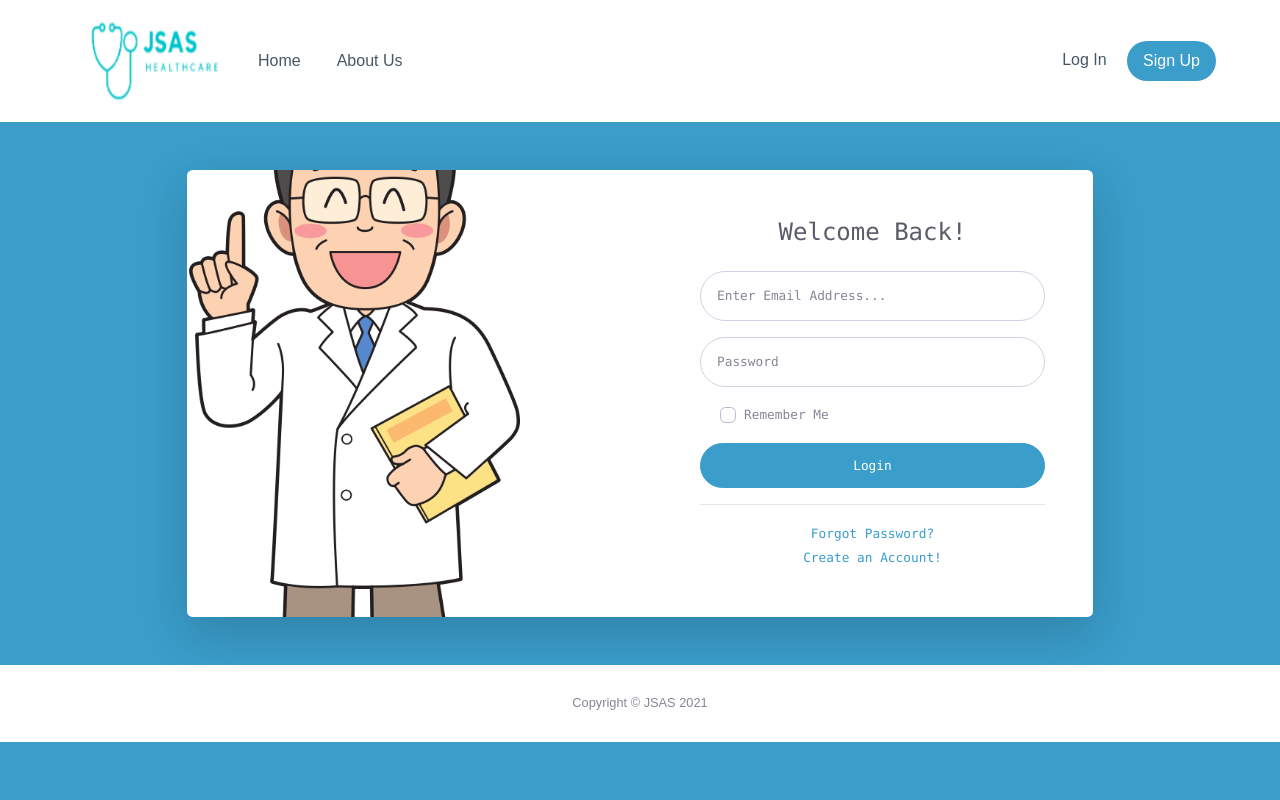
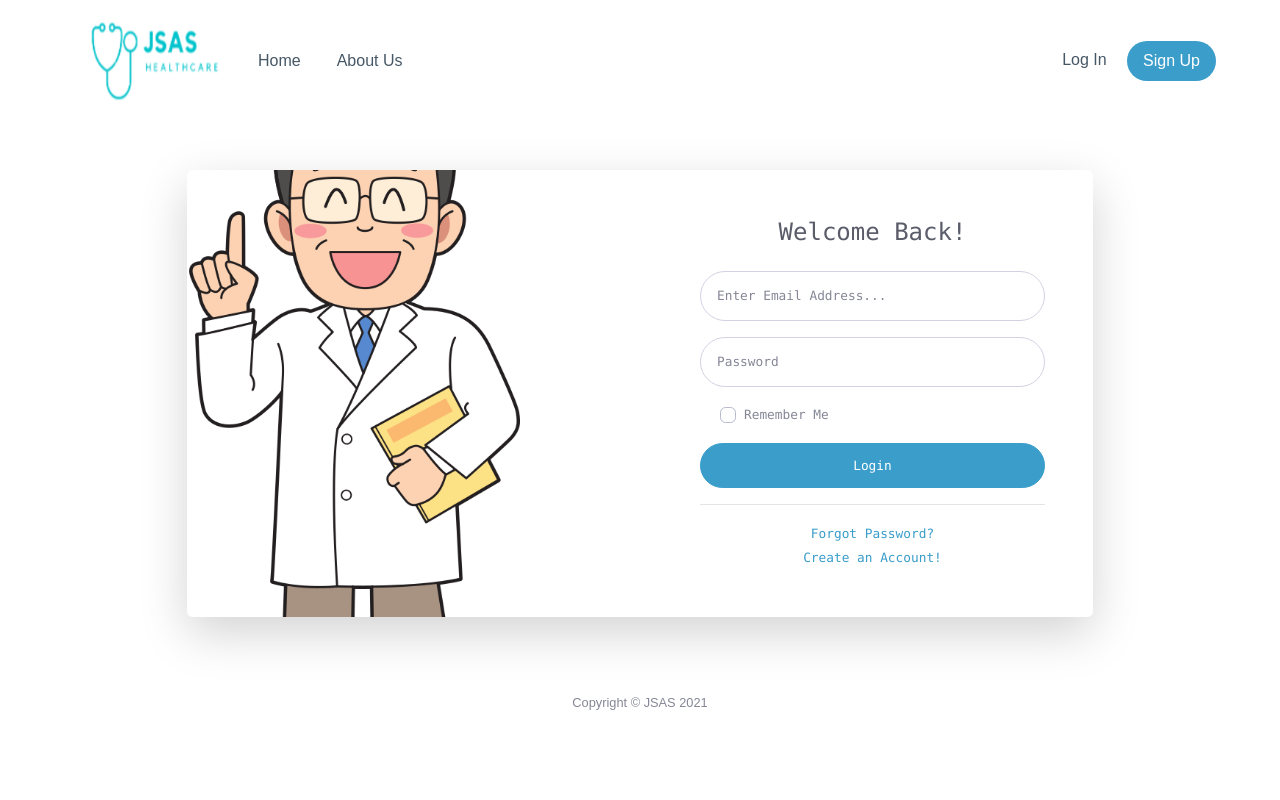
Before and after one commit to kartowka/Healthcare-website, a Node server app: page /login in a window 1280 px wide. Run offline with Node 20, Linux system fonts and the light colour scheme; some libraries are stand-ins or nearby versions.

Commit message:
fix style

```diff
--- a/src/views/login.ejs
+++ b/src/views/login.ejs
@@ -6,21 +6,18 @@
     <meta name="viewport" content="width=device-width, initial-scale=1.0, shrink-to-fit=no">
     <title>Login - Brand</title>
     <link rel="stylesheet" href="../assets/bootstrap/css/bootstrap.min.css">
-    <link rel="stylesheet"
-        href="https://fonts.googleapis.com/css?family=Nunito:200,200i,300,300i,400,400i,600,600i,700,700i,800,800i,900,900i">
+    <link href='http://fonts.googleapis.com/css?family=Open+Sans:600italic,400,800,700,300' rel='stylesheet'
+    type='text/css'>
     <link rel="stylesheet" href="../assets/css/FontAwesome.css">
     <link rel="stylesheet" href="../assets/fonts/fontawesome-all.min.css">
     <link rel="stylesheet" href="../assets/fonts/font-awesome.min.css">
     <link rel="stylesheet" href="../assets/fonts/fontawesome5-overrides.min.css">
     <link rel="stylesheet" href="../assets/css/font-awesome.min.css">
-    <link rel="stylesheet" href="../assets/css/Footer-Basic-1.css">
-    <link rel="stylesheet" href="../assets/css/Footer-Basic.css">
     <link rel="stylesheet" href="../assets/css/style.css">
-    <link rel="stylesheet" href="../assets/css/Navigation-with-Button.css">
 
 </head>
 
-<body class="bg-gradient-primary" style="background: #3a9dca;">
+<body class="bg-gradient-primary"  style="background: #fff">
     <%- include('partials/header'); %>
         <div class="text-monospace container">
             <div class="row justify-content-center">
```
